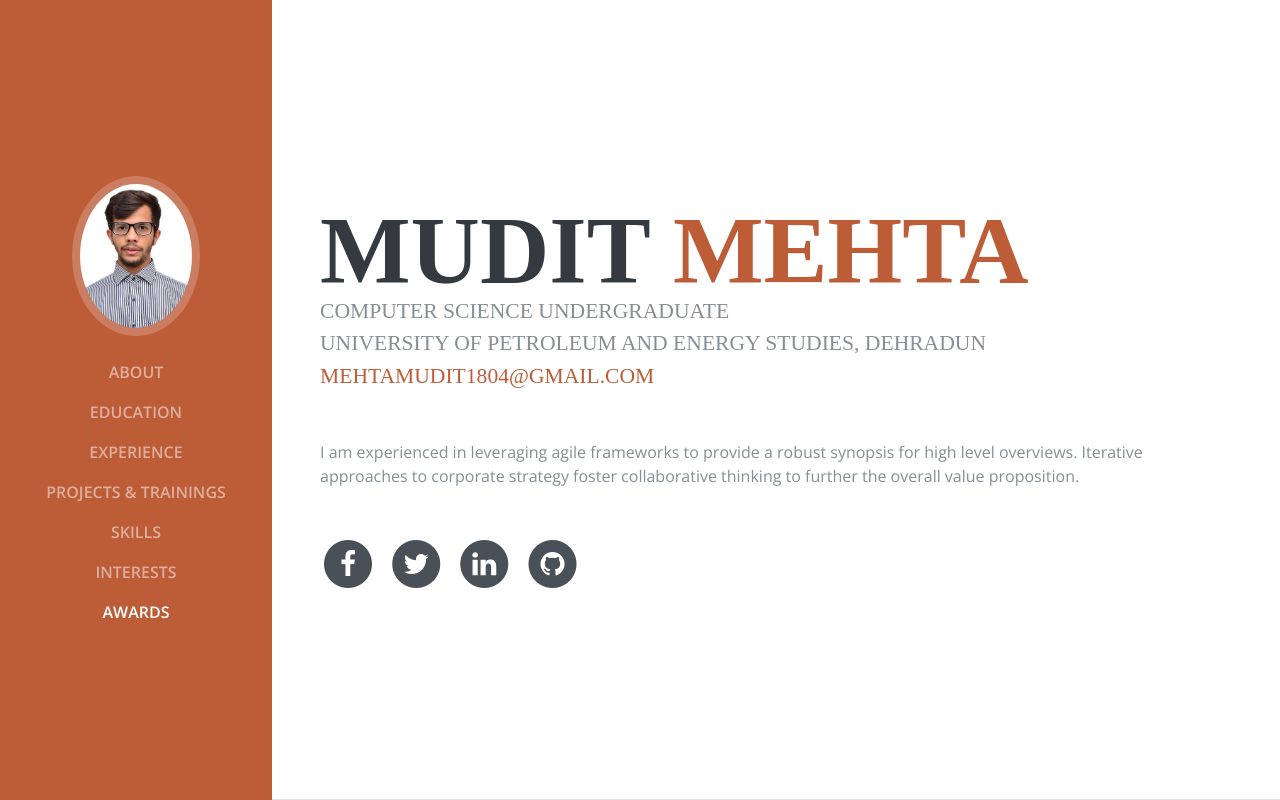
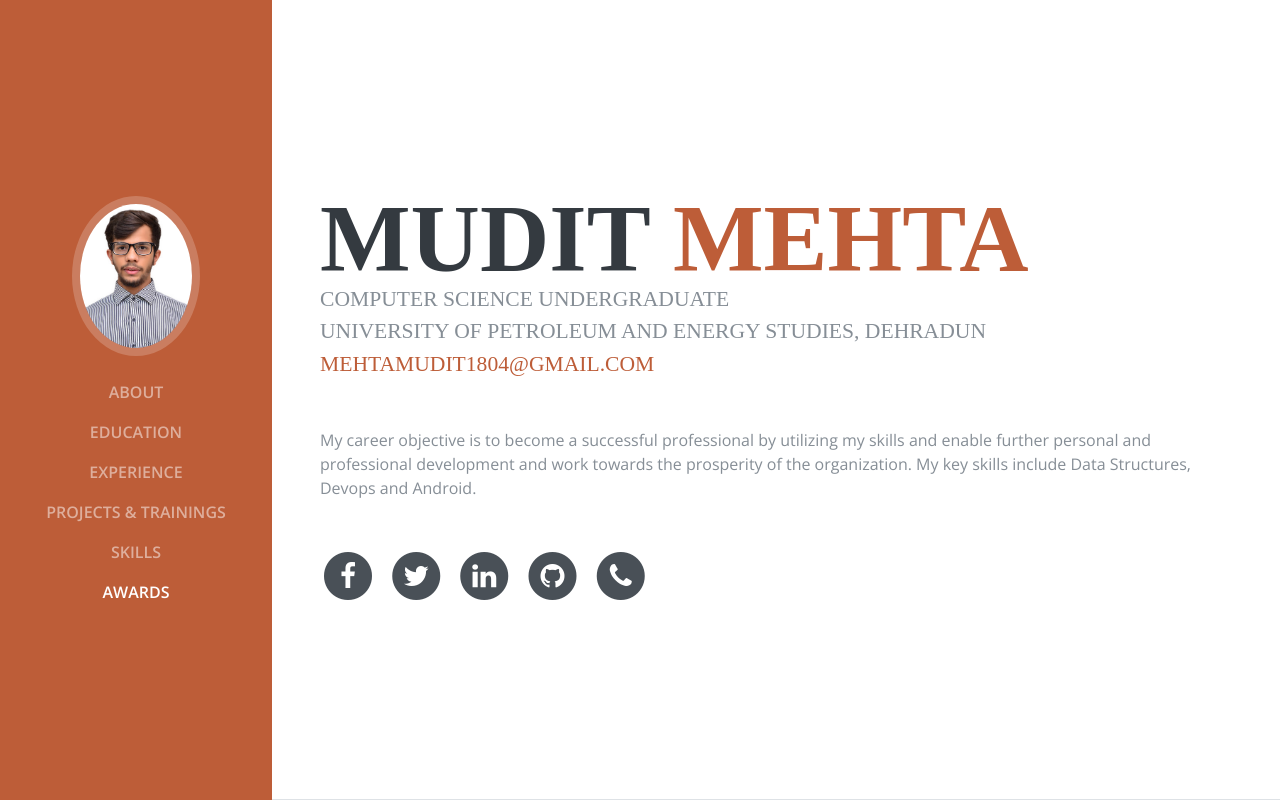
Before and after one commit to mudit1804/mudit1804.github.io, a plain HTML site: page index.html in a window 1280 px wide. Shown: the top 800 px of the page. Drawn offline with nearby package versions, Linux system fonts and the light colour scheme; a web font is replaced by a local one.

Commit message:
minor changes

```diff
--- a/index.html
+++ b/index.html
@@ -55,9 +55,9 @@
           <li class="nav-item">
             <a class="nav-link js-scroll-trigger" href="#skills">Skills</a>
           </li>
-          <li class="nav-item">
+          <!-- <li class="nav-item">
             <a class="nav-link js-scroll-trigger" href="#interests">Interests</a>
-          </li>
+          </li> -->
           <li class="nav-item">
             <a class="nav-link js-scroll-trigger" href="#awards">Awards</a>
           </li>
@@ -74,8 +74,11 @@
           </h1>
           <div class="subheading mb-5">Computer Science Undergraduate <br> University Of Petroleum And Energy Studies, Dehradun
             <a href="mailto:mehtamudit1804@gmail.com">mehtamudit1804@gmail.com</a>
+            <br>
+
           </div>
-          <p class="mb-5">I am experienced in leveraging agile frameworks to provide a robust synopsis for high level overviews. Iterative approaches to corporate strategy foster collaborative thinking to further the overall value proposition.</p>
+          <p class="mb-5">My career objective is to become a successful professional by utilizing my skills and enable further personal and
+              professional development and work towards the prosperity of the organization. My key skills include Data Structures, Devops and Android.</p>
           <ul class="list-inline list-social-icons mb-0">
             <li class="list-inline-item">
               <a href="#">
@@ -109,6 +112,14 @@
                 </span>
               </a>
             </li>
+            <li class="list-inline-item">
+                <a href="#">
+                  <span class="fa-stack fa-lg">
+                    <i class="fa fa-circle fa-stack-2x"></i>
+                    <i class="fa fa-phone fa-stack-1x fa-inverse"></i>
+                  </span>
+                </a>
+              </li>
           </ul>
         </div>
       </section>
@@ -267,6 +278,7 @@
                 <b>Tools/Framework:</b> Git, Django, Docker, Android Studio, Nginx, AWS, Mongo Db, MySQL, Ansible.</li>
 
             </ul>
+            <br>
           <!-- <ul class="list-inline list-icons">
             <li class="list-inline-item">
               <i class="devicons devicons-html5"></i>
@@ -321,13 +333,13 @@
         </div>
       </section>
 
-      <section class="resume-section p-3 p-lg-5 d-flex flex-column" id="interests">
+      <!-- <section class="resume-section p-3 p-lg-5 d-flex flex-column" id="interests">
         <div class="my-auto">
           <h2 class="mb-5">Interests</h2>
           <p>Apart from my academics, I love watching movies and television shows.</p>
           <p class="mb-0">I am always eager to learn new technologies.</p>
         </div>
-      </section>
+      </section> -->
 
       <section class="resume-section p-3 p-lg-5 d-flex flex-column" id="awards">
         <div class="my-auto">
```
